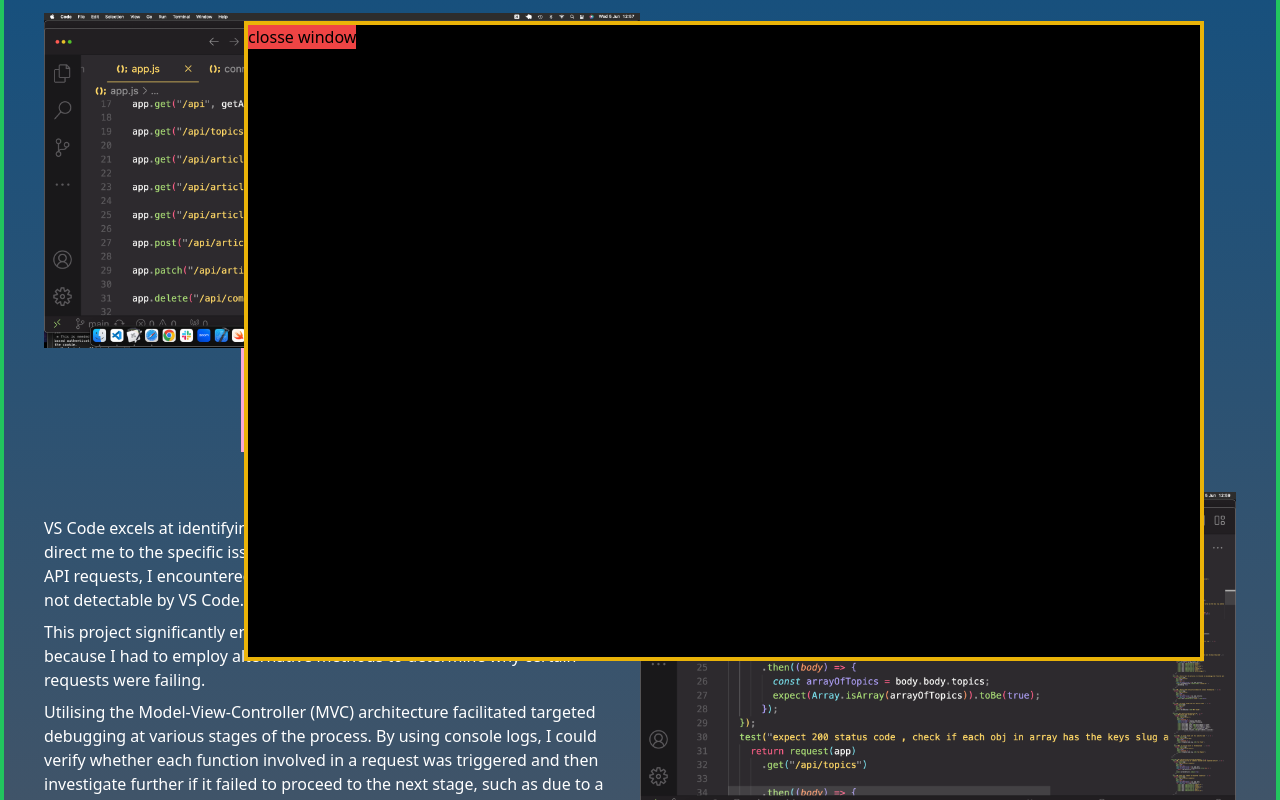
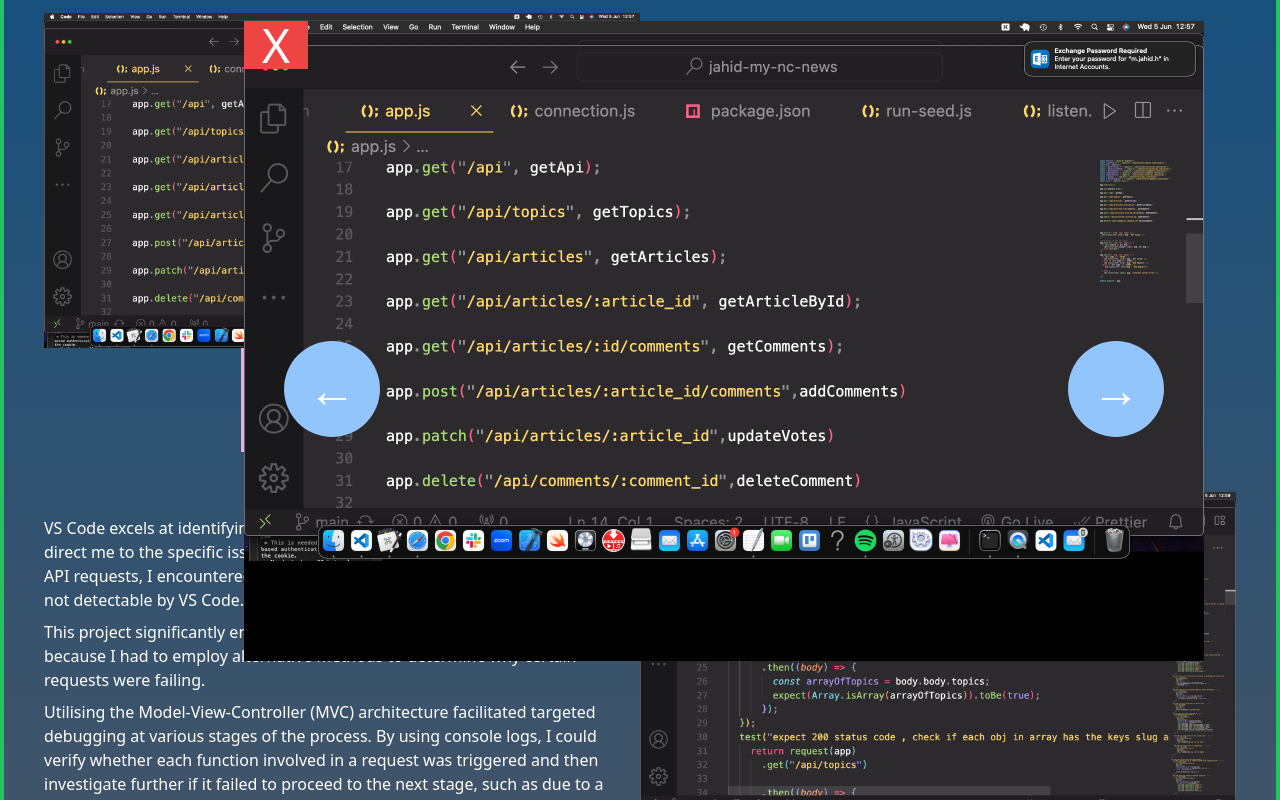
Before and after one commit to MJahidH/my-portfolio, a React (Vite) app in the folder my-portfolio/: page /projects/1 in a window 1280 px wide. Both pictures are taken after a click on the button "Open all images". Shown: the part 471-1271 px from the top of the page. Built offline with nearby package versions, Linux system fonts and the light colour scheme.

Commit message:
buttons functions added to move to the next picture in the carousel. arrow simblos addded for buttons

```diff
--- a/my-portfolio/src/components/main-project-page/ImageCarousel.jsx
+++ b/my-portfolio/src/components/main-project-page/ImageCarousel.jsx
@@ -1,10 +1,31 @@
-const ImageCarousel = ({setCarouselOpen,carouselOpen}) => {
+import { useState } from "react";
 
-
+const ImageCarousel = ({ setCarouselOpen, carouselOpen, images }) => {
+  const [currentImage, setCurrentImage] = useState(0);
 
   const handleCarouselClick = () => {
-    setCarouselOpen(!carouselOpen)
-      }
+    setCarouselOpen(!carouselOpen);
+  };
+
+  const goToNextImage = () => {
+    let  newValue = 0;
+    console.log(images.length -1)
+    if (currentImage < images.length - 1) {
+      newValue++;
+    }
+
+    setCurrentImage(newValue);
+  };
+
+  const goToPreviousImage = () => {
+    let  newValue = 0;
+    console.log(images.length -1)
+    if (currentImage > images.length - 1) {
+      newValue--;
+    }
+
+    setCurrentImage(newValue);
+  };
 
   return (
     <div
@@ -16,14 +37,30 @@ const ImageCarousel = ({setCarouselOpen,carouselOpen}) => {
         h-4/5
         my-40
         mt-60
-
-        border-4
-        border-yellow-500
         bg-black"
     >
-      <button className="bg-red-500 absolute top-0 left-0"
-      onClick={()=>{handleCarouselClick()}}>closse window </button>
-      <h1>this is the image carousel</h1>
+      <button
+        className="text-5xl text-white bg-red-500 w-16 absolute top-0 left-0"
+        onClick={() => {
+          handleCarouselClick();
+        }}
+      >
+        X{" "}
+      </button>
+      <button
+      onClick={() => {goToPreviousImage()}}
+      className="text-5xl text-white bg-blue-300 h-24 w-24 absolute top-1/2 left-10 rounded-full ">
+        {" "}
+        &larr;{" "}
+      </button>
+      <img src={`/assets/${images[currentImage]}`} alt="Test Screenshot" />
+      <button
+        className="text-5xl text-white  bg-blue-300 h-24 w-24 absolute top-1/2 right-10 rounded-full " onClick={() => {
+          goToNextImage();
+        }}
+      >
+        &rarr;{" "}
+      </button>
     </div>
   );
 };
--- a/my-portfolio/src/components/main-project-page/MainProjectPage.jsx
+++ b/my-portfolio/src/components/main-project-page/MainProjectPage.jsx
@@ -21,7 +21,7 @@ const MainProjectPage = () => {
 
   return (
     <div className="w-full pb-20 border-4 border-green-500 ">
-      {carouselOpen && <ImageCarousel carouselOpen={carouselOpen} setCarouselOpen={setCarouselOpen}/>}
+      {carouselOpen && <ImageCarousel images={project.allImages} carouselOpen={carouselOpen} setCarouselOpen={setCarouselOpen}/>}
       <h1 className="text-blue-200 font-bold text-7xl pt-20">{project.title}</h1>
       <MainProjectPageRow1 carouselOpen={carouselOpen} setCarouselOpen={setCarouselOpen} project={project}/>
       <MainProjectPageRow2 project={project} project_id={project_id}/>
```
